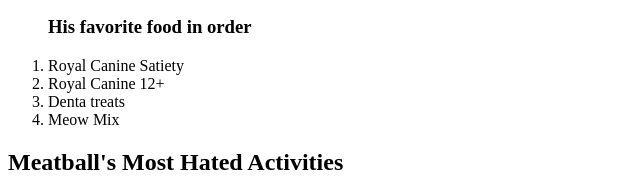
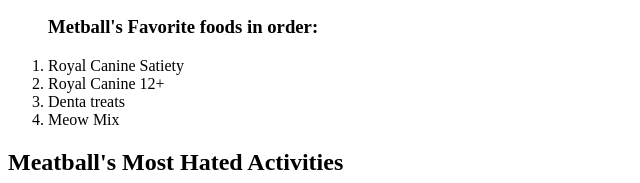
Before and after one commit to ohkkchoy/Pet-Website, a plain HTML site: page index.html in a window 1280 px wide. Shown: the part 298-481 px from the top of the page, 0-640 px from the left. Drawn offline with Linux system fonts and the light colour scheme.

Commit message:
change name of Casa-de-Meatball.html to index.html

```diff
--- a/Casa-de-Meatball.html
+++ b/index.html
@@ -4,7 +4,7 @@
   <meta charset="UTF-8">
   <meta http-equiv="X-UA-Compatible" content="IE=edge">
   <meta name="viewport" content="width=device-width, initial-scale=1.0">
-  <title>My cat Meatball's Webpage</title>
+  <title>Casa de Meatball</title>
 </head>
 <body>
   <h1>Meatball, a drama king</h1>
@@ -18,7 +18,7 @@
     <li>sleep</li>
     <li>Look out the window</li>
   </ul>
-  <ol><h3>His favorite food in order</h3>
+  <ol><h3>Metball's Favorite foods in order:</h3>
     <li>Royal Canine Satiety</li>
     <li>Royal Canine 12+</li>
     <li>Denta treats</li>
```
